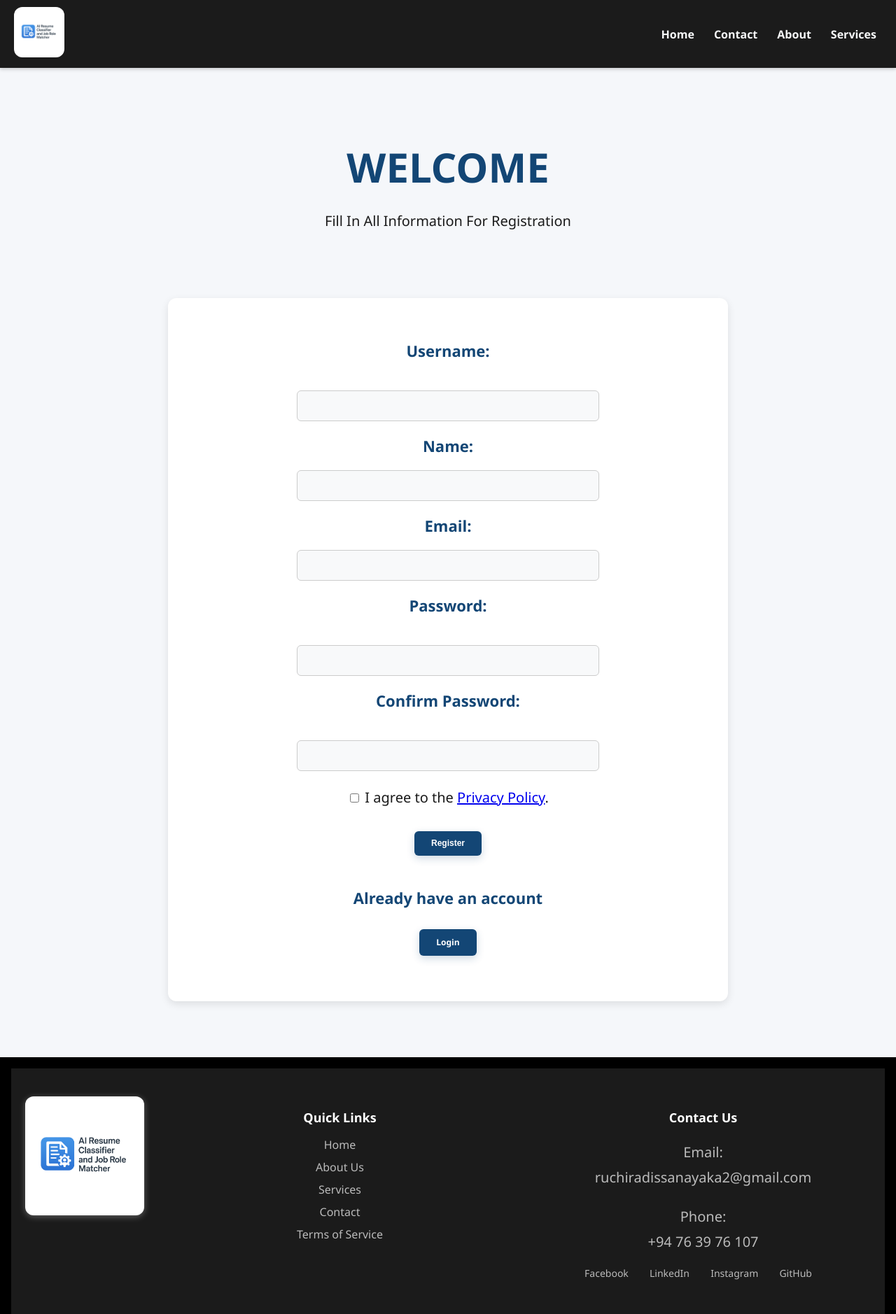
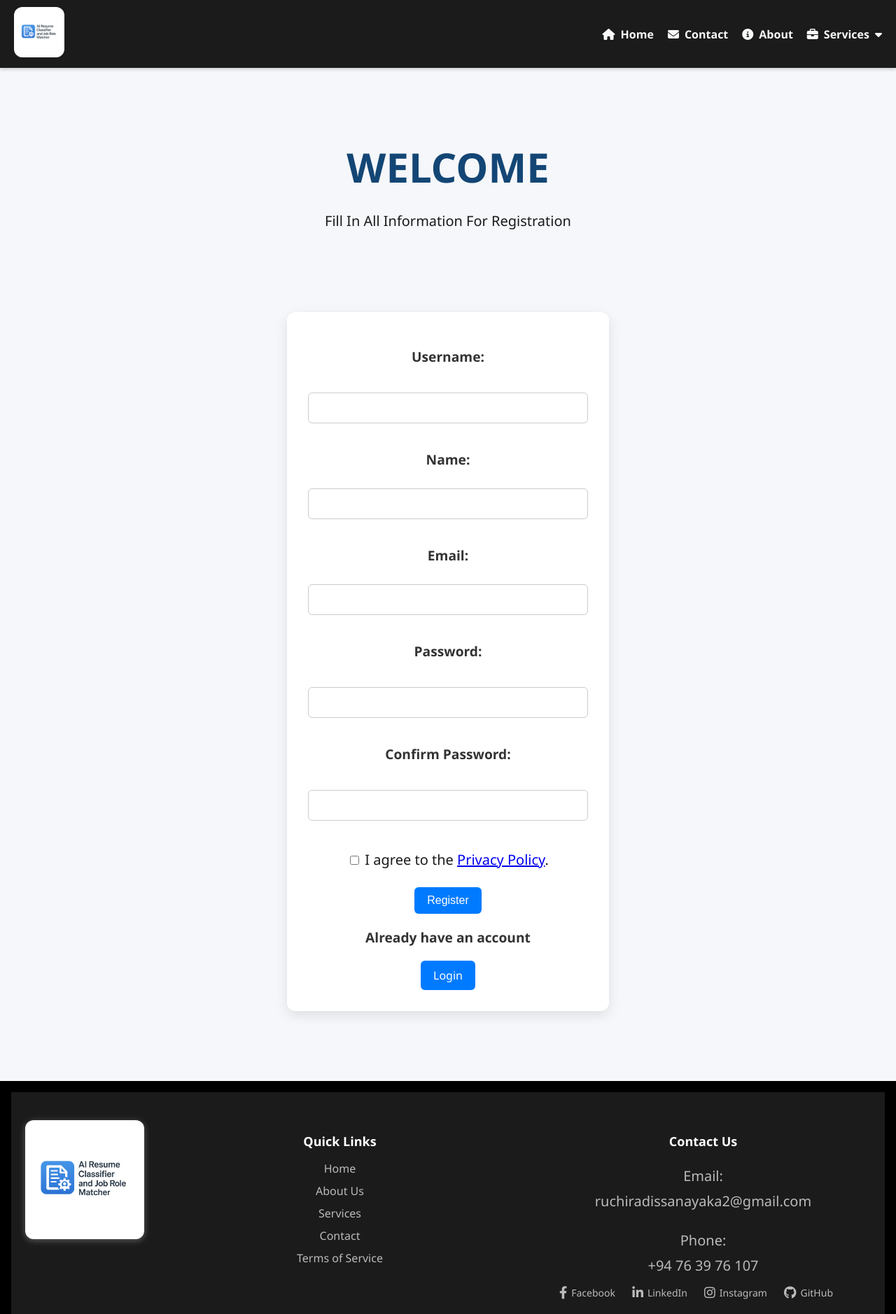
Before and after one commit to RuchiDissa/resume-classifier-ai, a Flask app: page /register in a window 1280 px wide. Shown: the top 1878 px of the page at 70% size. Run offline with Flask 2, Linux system fonts and the light colour scheme.

Commit message:
Update register.html

```diff
--- a/app/templates/register.html
+++ b/app/templates/register.html
@@ -4,6 +4,7 @@
     <meta charset="UTF-8">
     <title>Register</title>
     <link rel="stylesheet" href="{{ url_for('static', filename='style.css') }}">
+    <link rel="stylesheet" href="https://cdnjs.cloudflare.com/ajax/libs/font-awesome/6.4.0/css/all.min.css" />
 </head>
 <body>
 <header>
@@ -27,34 +28,34 @@
         <p>Fill In All Information For Registration</p>
     </div>
 
-    <div class="auth-container">
+    <div class="auth-container-1">
         <form name="form1" action="{{ url_for('auth.register') }}" method="POST">
 
         <p><h2>Username:</h2><br/>
-        <input type="text" name="user" class="input" required></p>
+        <input type="text" name="user" class="input-1" required></p>
 
         <p><h2>Name:</h2></p>
-        <input type="text" name="name" class="input" required></p>
+        <input type="text" name="name" class="input-1" required></p>
 
         <p><h2>Email:</h2></p>
-        <input type="text" name="email" class="input" required></p>
+        <input type="text" name="email" class="input-1" required></p>
 
         <p><h2>Password:</h2><br/>
-        <input type="password" name="password" class="input" required></p>
+        <input type="password" name="password" class="input-1" required></p>
 
         <p><h2>Confirm Password:</h2><br/>
-        <input type="password" name="confirm_Password" class="input" required></p>
+        <input type="password" name="confirm_Password" class="input-1" required></p>
 
         <p>
             <input type="checkbox" id="agree" name="agree" required>
             I agree to the <a href="#">Privacy Policy</a>.
         </p>
 
-        <p><input type="submit" value="Register" class="btn"/></p>
+        <p><input type="submit" value="Register" class="btn-1"/></p>
         </form>
 
         <p><h2>Already have an account</h2></p>
-        <a href="{{ url_for('auth.login') }}" class="btn">Login</a>
+        <a href="{{ url_for('auth.login') }}" class="btn-1">Login</a>
 
     </div>
     </main>
```
